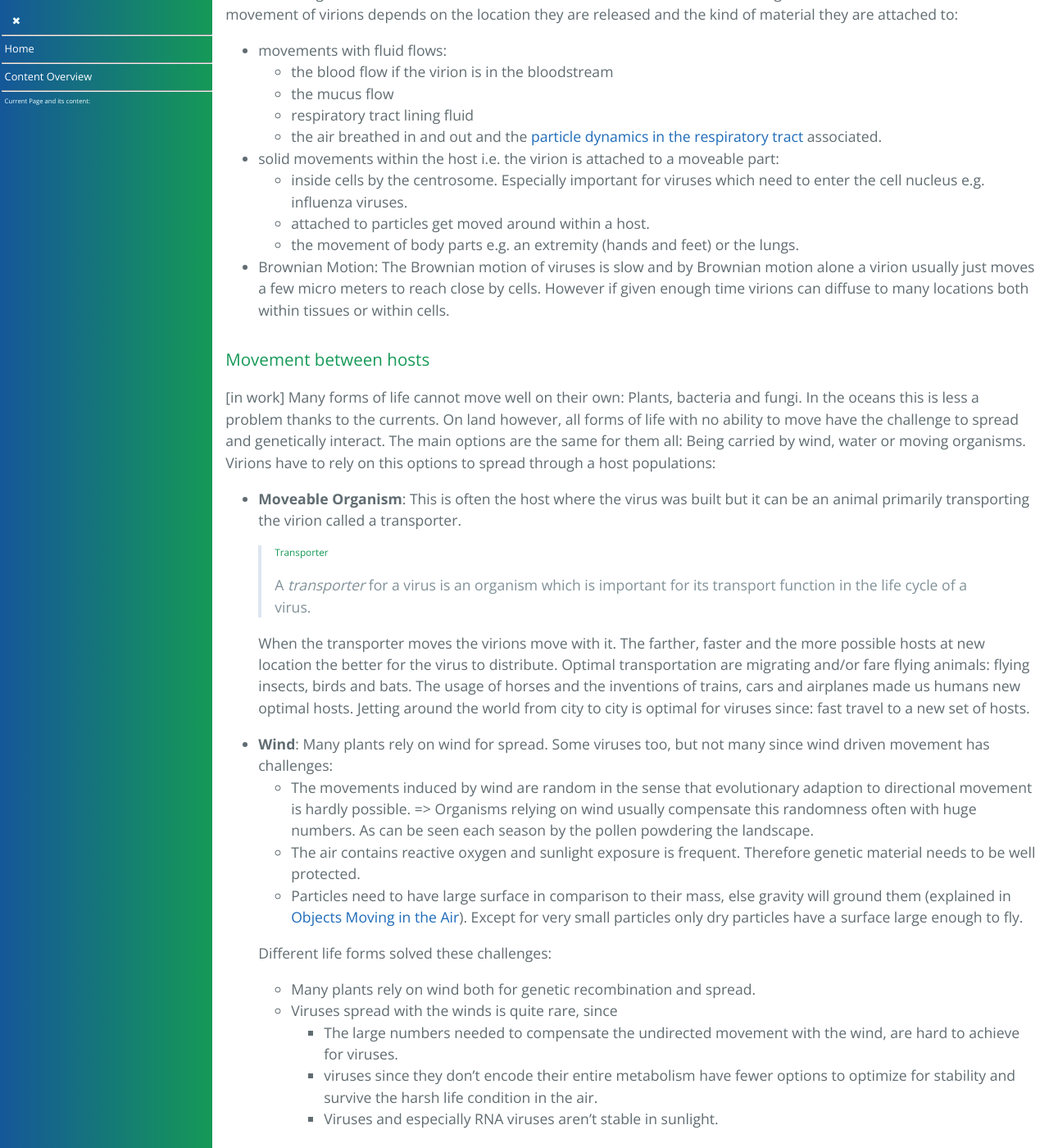
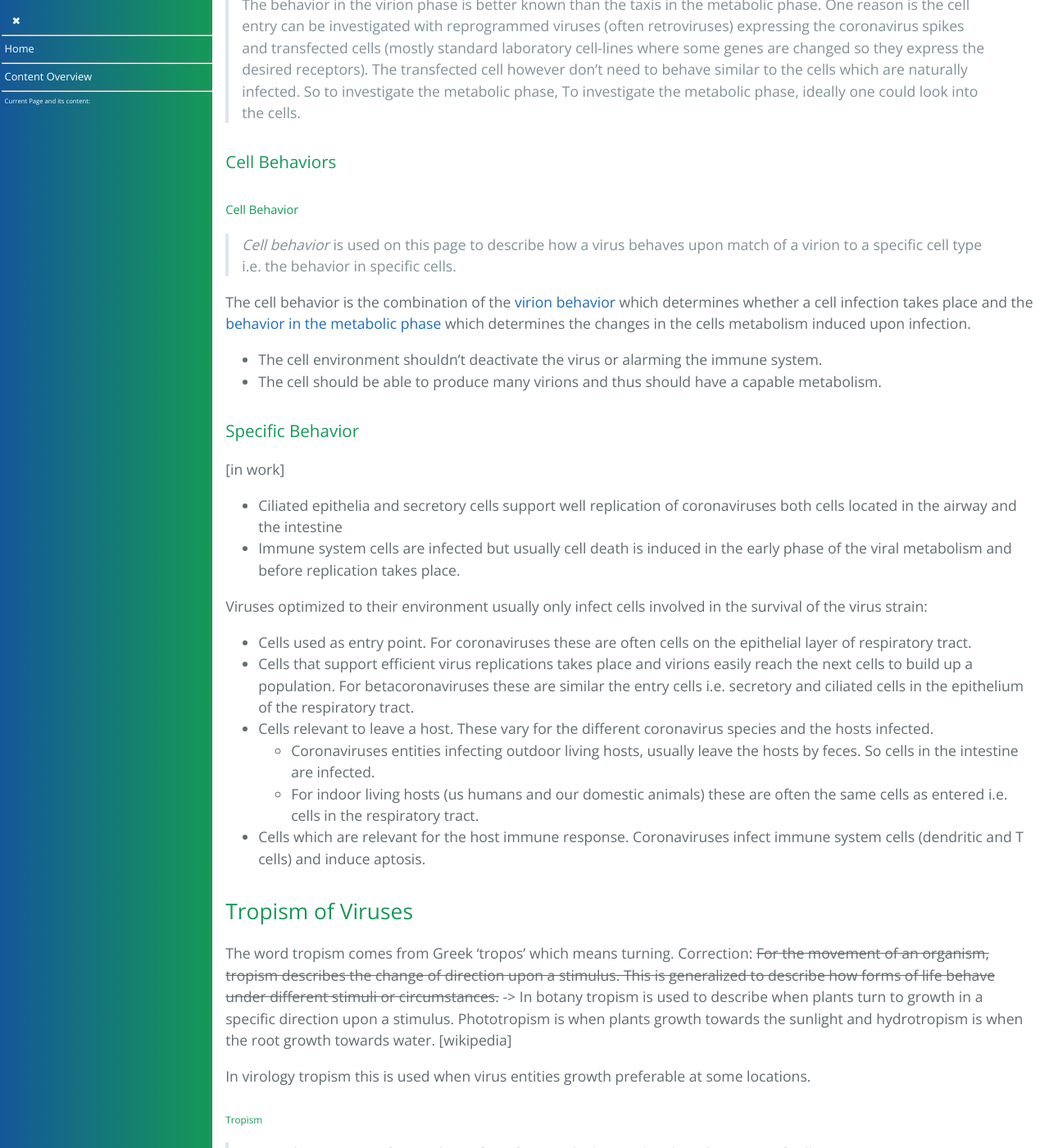
Before and after one commit to forestgrape/coronavirus, a Jekyll site: the page built from 2_biological/viruses.md, in a window 1280 px wide and 1400 px high, scrolled down 4746 px. Shown: the whole window at 82% size. Built offline with Jekyll 4.4.1, drawn with Linux system fonts in a browser that asks for light colours; our own code applies the rules of GitHub Pages for plain Markdown files; some of the changed text lies outside the part shown.

Commit message:
movement on separate page; sections on behavior added ; tropism added and redone from cov page

```diff
--- a/2_biological/viruses.md
+++ b/2_biological/viruses.md
@@ -1,16 +1,14 @@
-## Introduction to Viruses
+# Viruses
 
+* [Summary](#summary)
 * [Introduction to Viruses](#introduction-to-viruses)
-* [Summary](#summary)
 * [Life Cycles of Viruses](#life-cycles-of-viruses)
 * [Virus Classification](#virus-classification)
 * [Virus Entities](#virus-entities)
-* [Movement of Virions](#movement-of-virions)
-  * [Swim with the Tide](#swim-with-the-tide)
-  * [Movement within a Host](#movement-within-a-host)
-  * [Movement between hosts](#movement-between-hosts)
-  * [Travel Probabilities](#travel-probabilities)
-* [Taxes of Viruses](#taxes-of-viruses)
+* [Behavior of Viruses and Virus Entities](#behavior-of-viruses-and-virus-entities)
+  * [Behavior Virion Phase](#behavior-virion-phase)
+  * [Behavior Metabolic Phase](#behavior-metabolic-phase)
+  * [Cell Behaviors](#cell-behaviors)
 * [Tropism of Viruses](#tropism-of-viruses)
 * [Habitats](#habitats)
   * [Organisms Habitats](#organisms-habitats)
@@ -20,13 +18,18 @@
 
 > In rework
 
+
+
 ## Summary
 Viruses are defined as life forms which can't produce all enzymes required for their metabolism. Topics such as life cycle, movement options, different behaviors and places of living are sketched.
 
+
+## Introduction to Viruses
+
 > ###### Virus
-> A *virus* is a form of life, that encodes and has proteins produced but can't produce all necessary enzymes for its metabolism on its own.
+> A *virus* is a [life form](./life-forms.md#life-form), that can't produce all necessary enzymes for its metabolism on its own.
 
-* That it encodes and produces proteins distinguishes viruses from [viroids](#viroid).
+* That it encodes and has enzymes produced distinguishes viruses from [viroids](./life-forms.md#viroid).
 * That a virus cannot produces all the required enzymes distinguishes them from more self contained forms of life such as eukaryotes and prokaryotes.
 * The definition of a virus is by that specific behavior alone (not able to produce all enzymes for its metabolism). Apart from this specific property viruses are very divers. From a molecular viewpoint as diverse as life itself.
 
@@ -46,6 +49,8 @@ These can mean that the virus is replicating inside the cell. A cell is also cal
 So a host cell is always an infected cell.
 
 Most cells don't live forever. In multicellular organisms most cells live fare shorter than the organism itself and even most cell lines don't survive and only few cells have the chance of being part of the cells giving raise to descendants organisms. If virus infected, cells usually die even faster. Thus viruses need to jump to next cells. To switch between cells, most viruses, including coronaviruses, have a 2 phase life cycle.
+
+
 
 ## Life Cycles of Viruses
 Different viruses have different life cycles:
@@ -128,97 +133,106 @@ In outdoors living vertebrate hosts, the infection course of a coronavirus entit
 -->
 
 
-## Movement of Virions
-Once virions are released from a cell the virions are moved by whatever movements are in their surroundings.
+## Behavior of Viruses and Virus Entities
+### Behavior Virion Phase
 
-### Swim with the Tide
-All forms of life on earth are water based. Both protein and RNA/DNA synthesis occur in water. So virions are pro therefore start out their journey in watery fluids, often the cytoplasm of a cell. Upon release they are exposed to whatever substances there are around. For most viruses their virions will always be dissolved in watery fluids and will not survive being dissolved in other fluids such as alcohol or air.
-* __Fluid dissolved in__:
-    - Salty water in oceans: Water in the oceans is also likely where life and RNA viruses as an early form of life developed and still contains a huge number of virions.
-    - Water in lakes and rivers: These waters serve as an intermediate place for many virions.
-    - Fluid in an organism: Virions of viruses infecting multicellular life first start out in the fluids of the hosts and in many cases never leave the host fluids.
-    - Water droplets can be dissolved in air.
-    - Air is challenging to use for viruses due to dilution and activation factors such as sunlight, washed out by rain ...
-* __Material attached to__: These can be any solid material e.g. a part of living organism or any kind of non living matter. The movement of virions follows the movement of the materials attached to. These particles are in turn dissolved in fluids, mostly water, or attached to other particles.
+As described in the section [virion activation](#virion-activation) the virions need to be activated. The activation factors determine the behavior of virions:
+
+* Environment around the Cell
+    - E.g. the spike proteins of coronaviruses needs to be primed which usually means cleaved by proteases for cell entry. This cleaving can require proteases and the right physiological conditions [citations in work]<!--[Holmes](#holmes)-->.
+* Matching Receptor on the target cell surface
+
+in work ...
+ Determinants for the cell specific behavior are:
+* cell types:
+    - receptors expressed
+    - biochemistry inside the cells
+* environmental factors throughout the lifetime of a virion and around the cells mainly determine entry:
+    - physical environment: e.g. temperature
+    - chemical environment: e.g. pH value
+    - biological environment: e.g. Virions are primed for cell entry by specific proteins
 
 
-### Movement within a Host
-Often virions get moved within a host. Some even evolved not to leave the host organism at all. Within a host the movement of virions depends on the location they are released and the kind of material they are attached to:
-- movements with fluid flows:
-    * the blood flow if the virion is in the bloodstream
-    * the mucus flow
-    * respiratory tract lining fluid
-    * the air breathed in and out and the [particle dynamics in the respiratory tract](./../5_epidemiological/transmission.md#particle-dynamics-in-the-respiratory-tract) associated.
-- solid movements within the host i.e. the virion is attached to a moveable part:
-    * inside cells by the centrosome. Especially important for viruses which need to enter the cell nucleus e.g. influenza viruses.
-    * attached to particles get moved around within a host.
-    * the movement of body parts e.g. an extremity (hands and feet) or the lungs.
-- Brownian Motion: The Brownian motion of viruses is slow and by Brownian motion alone a virion usually just moves a few micro meters to reach close by cells. However if given enough time virions can diffuse to many locations both within tissues or within cells.
+### Behavior Metabolic Phase
+[in work: incomplete and citations/confirmation in work]
+
+> The behavior in the virion phase is better known than the taxis in the metabolic phase. One reason is the cell entry can be investigated with reprogrammed viruses (often retroviruses) expressing the coronavirus spikes and transfected cells (mostly standard laboratory cell-lines where some genes are changed so they express the desired receptors). The transfected cell however don't need to behave similar to the cells which are naturally infected. So to investigate the metabolic phase,  To investigate the metabolic phase, ideally one could look into the cells.
 
 
-<!--td move in out-->
+### Cell Behaviors
+
+##### Cell Behavior
+> *Cell behavior* is used on this page to describe how a virus behaves upon match of a virion to a specific cell type i.e. the behavior in specific cells.
+
+The cell behavior is the combination of the [virion behavior](#behavior-virion-phase) which determines whether a cell infection takes place and the [behavior in the metabolic phase](#behavior-metabolic-phase) which determines the changes in the cells metabolism induced upon infection.
+
+* The cell environment shouldn't deactivate the virus or alarming the immune system.
+* The cell should be able to produce many virions and thus should have a capable metabolism.
 
 
-### Movement between hosts
-[in work]
-Many forms of life cannot move well on their own: Plants, bacteria and fungi. In the oceans this is less a problem thanks to the currents. On land however, all forms of life with no ability to move have the challenge to spread and genetically interact. The main options are the same for them all: Being carried by wind, water or moving organisms. Virions have to rely on this options to spread through a host populations:
-
-* __Moveable Organism__: This is often the host where the virus was built but it can be an animal primarily transporting the virion called a transporter.
-
-    > ###### Transporter
-    > A *transporter* for a virus is an organism which is important for its transport function in the life cycle of a virus.
-
-    When the transporter moves the virions move with it. The farther, faster and the more possible hosts at new location the better for the virus to distribute. Optimal transportation are migrating and/or fare flying animals: flying insects, birds and bats. The usage of horses and the inventions of trains, cars and airplanes made us humans new optimal hosts. Jetting around the world from city to city is optimal for viruses since: fast travel to a new set of hosts.
-
-<!--
-- Movement induced by the organism:-->
-
-* __Wind__: Many plants rely on wind for spread. Some viruses too, but not many since wind driven movement has challenges:
-    - The movements induced by wind are random in the sense that evolutionary adaption to directional movement is hardly possible.
-      => Organisms relying on wind usually compensate this randomness often with huge numbers. As can be seen each season by the pollen powdering the landscape.
-    - The air contains reactive oxygen and sunlight exposure is frequent. Therefore genetic material needs to be well protected.
-    - Particles need to have large surface in comparison to their mass, else gravity will ground them (explained in [Objects Moving in the Air](../5_epidemiological/transmission.md#objects-moving-in-the-air)). Except for very small particles only dry particles have a surface large enough to fly.
-
-    Different life forms solved these challenges:
-    * Many plants rely on wind both for genetic recombination and spread.
-    * Viruses spread with the winds is quite rare, since
-      * The large numbers needed to compensate the undirected movement with the wind, are hard to achieve for viruses.
-      * viruses since they don't encode their entire metabolism have fewer options to optimize for stability and survive the harsh life condition in the air.
-      * Viruses and especially RNA viruses aren't stable in sunlight.
-
-      Exception: smallpox. Coronaviruses may do so in theory.
-
-* __Water__:
-    Water movement is directional to the oceans and particles need to be "fished out" not to end up there. One of the few escape options are drinking animals.
-    * Land-plants rarely use water since ending up in the oceans is not the goal of land plants.
-    * Viruses infecting animals rely on water. Animals drinking brings them directly to possible hosts.
 
 
-### Travel Probabilities
-Getting matched to an infectable cell involves the following steps (steps in [...] are facultative):
-- [reach a host]
-- [reach a tissue]
-- reach an infectable cell
 
-Each step has usually a low success rate. So the combined probability of reaching a target tends to be very small.
-
-The probability to reach a *next* exploitable host, is especially low, due to many traps and hostile environment:
-* get attached to a wrong thing. High probability due to the random movement and usually the surface of non targets is fare greater than the target surface. Except confined indoor settings, in this case the surface of the combined lungs is the greatest surface - greater than the surface of all the walls.
-* sunlight destroys virions.
-* heat
-* chemical environment
-<!--transmission bottleneck important for evolution-->
+### Specific Behavior
 
 
-## Taxes of Viruses
+
+
+[in work]
+* Ciliated epithelia and secretory cells support well replication of coronaviruses both cells located in the airway and the intestine
+* Immune system cells are infected but usually cell death is induced in the early phase of the viral metabolism and before replication takes place.
+
+Viruses optimized to their environment usually only infect cells involved in the survival of the virus strain:
+* Cells used as entry point. For coronaviruses these are often cells on the epithelial layer of respiratory tract.
+* Cells that support efficient virus replications takes place and virions easily reach the next cells to build up a population. For betacoronaviruses these are similar the entry cells i.e. secretory and ciliated cells in the epithelium of the respiratory tract.
+* Cells relevant to leave a host. These vary for the different coronavirus species and the hosts infected.
+    - Coronaviruses entities infecting outdoor living hosts, usually leave the hosts by feces. So cells in the intestine are infected.
+    - For indoor living hosts (us humans and our domestic animals) these are often the same cells as entered i.e. cells in the respiratory tract.
+* Cells which are relevant for the host immune response. Coronaviruses infect immune system cells (dendritic and T cells) and induce aptosis.
+
+
+
 
 
 ## Tropism of Viruses
 
+The word tropism comes from Greek 'tropos' which means turning. Correction: ~~For the movement of an organism, tropism describes the change of direction upon a stimulus. This is generalized to describe how forms of life behave under different stimuli or circumstances.~~ -> In botany tropism is used to describe when plants turn to growth in a specific direction upon a stimulus. Phototropism is when plants growth towards the sunlight and hydrotropism is when the root growth towards water. [wikipedia]
+
+In virology tropism this is used when virus entities growth preferable at some locations.
+
+###### Tropism
+> A virus *has a tropism* for an object if it is frequently detected in that object. Specifically:
+> * Cells that support virus replication.
+> * Tissues, organs or organisms that support the growth of virus entities.
+
+* Virion Phase:
+    Questions relevant for the tropism of viruses in the virion state:
+    * To which receptors under which conditions the virions attach?
+    * Factors inducing activation and cell entry of virions?
+* Metabolic Phase:
+    Questions relevant for the tropism of viruses in the metabolic state:
+    * Do the cells support viral replication?
+    * Is cell death induced upon infections?
+    * Are the viruses neutralized once inside the cell?
+
+The tropism for a cell is called [Cell Tropism](#cell-tropism), [Tissue Tropism](#tissue-tropism) and [Organism or animal Tropism](#organisms-tropism).
+
+
+
+
+###### Tissue Tropism
+> *Tissue tropism* describes whether a virus entity growths well in a certain tissue.
+
+The tissue tropism depends on:
+* Susceptible Cells in the tissue
+* Movement within the tissue i.e. reaching the next cell in the tissue
+  * Coronaviruses usually infect the apical cell layer of the respiratory tract epithelium initially. Most [virions are released](#apical-side-preference) again on the apical side to spread via the covering fluids. Some virions are released on the basal layer and can yield further infections deeper in the tissue or spread via the blood stream, especially if released from the intestine from where they can leave and infect the next host.
+  * Coronaviruses are to big to diffuse efficiently inside most tissues.
+* Immune defenses present locally in the tissue.
 
 ## Habitats
 [in rework]
-As outlined in the chapter taxes of viruses there are a variety of conditions for a virus to start to metabolism and even more too successfully replicate. Environments satisfying the tropisms constraints and frequently reached by viruses, form a place of living. These places are called habitats.
+As outlined in the chapter taxes of viruses there are a variety of conditions for a virus to start to metabolism and even more too successfully replicate. Environments satisfying the behavior constraints for replication and frequently reached by viruses, form a place of living. These places are called habitats.
 
 > ###### Habitat
 > The *Habitat* of a virus are the locations which are frequently infected. The locations can be cells, tissues, organs, life forms or groups of life forms.
```
